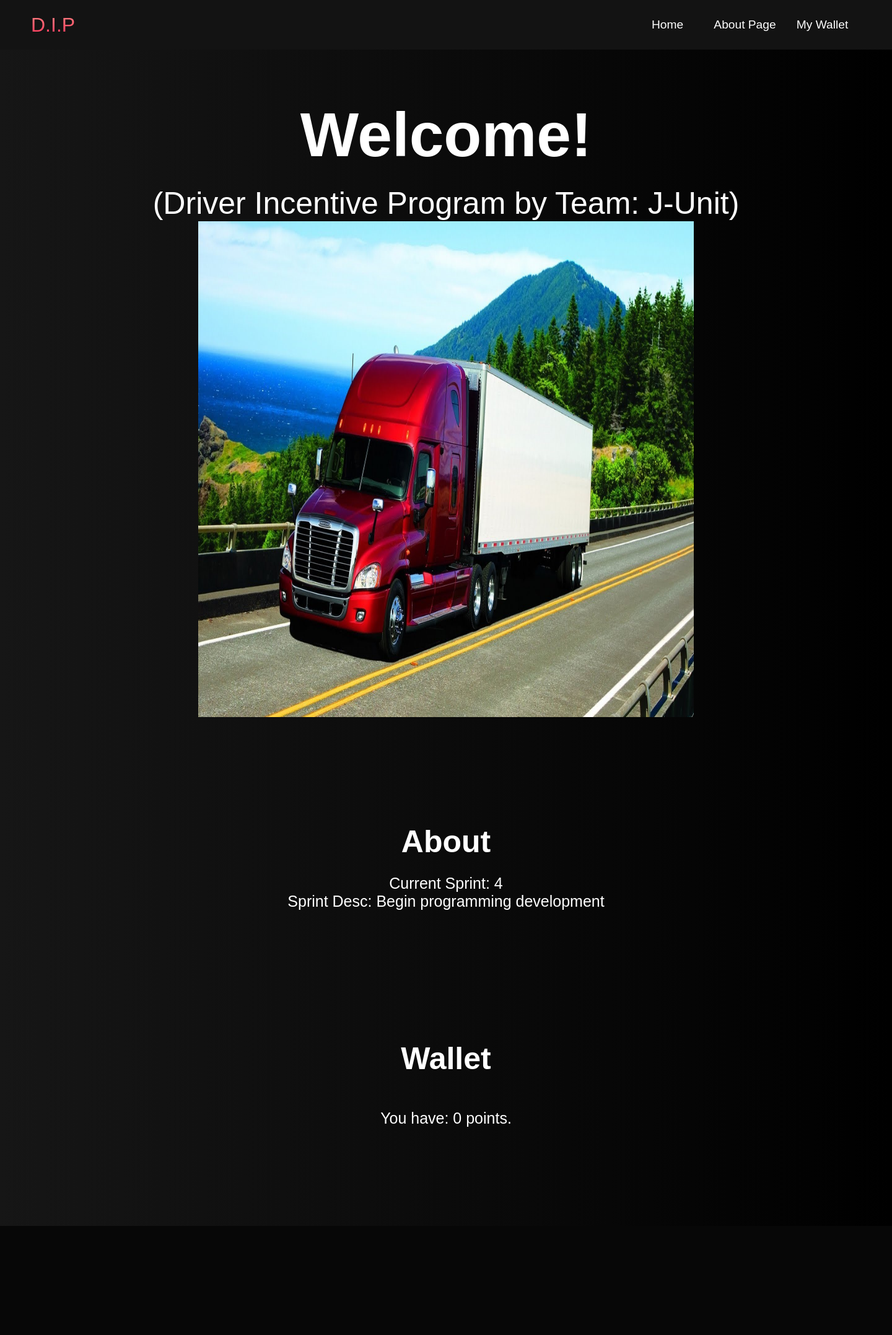
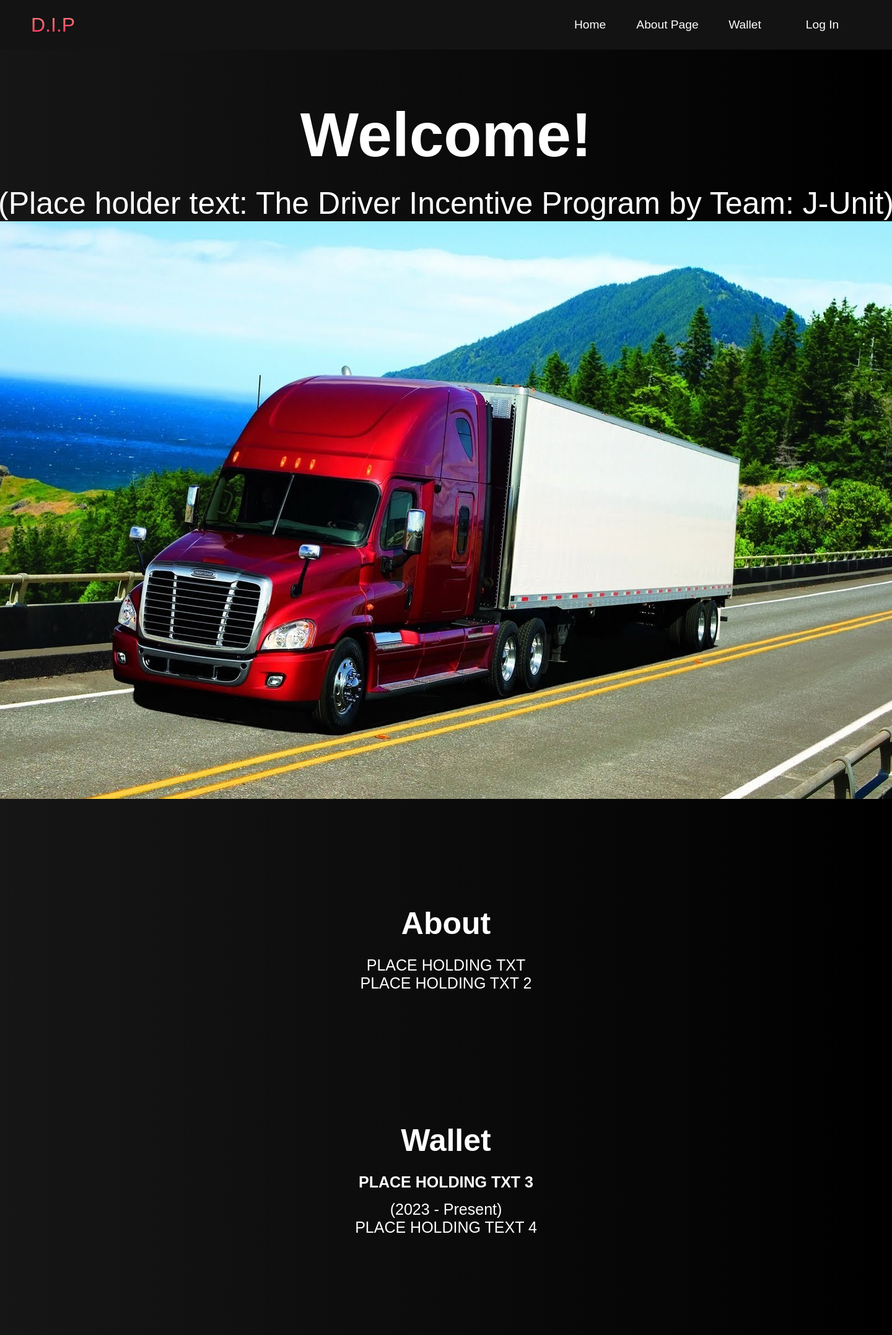
Before and after one commit to ZoutKoning/DIP-Website, a Django app: page / in a window 1440 px wide; the page is wider, and only the part inside the window is pictured. Shown: that part at 62% size. Before the commit the page ends 1978 px from the top of that part, so only its background shows below. Run offline with Django 4.2, Linux system fonts and the light colour scheme.

Commit message:
Update index.html
Functional log in button added

```diff
--- a/templates/index.html
+++ b/templates/index.html
@@ -22,12 +22,15 @@
                    <a href="#home" class="navbar__links" id="home-page">Home</a>
                 </li>
                 <li class="navbar__item">
-                    <a href="about.html" class="navbar__links" id="about-page">About Page</a>
+                    <a href="#about" class="navbar__links" id="about-page">About Page</a>
                  </li>
                  <li class="navbar__item">
+                    <a href="#project" class="navbar__links" id="project-page">Wallet</a>
+                 </li>
+                 <li class="navbar__item">
+                    <a href="login.html" class="navbar__links">Log In</a>
+                 </li>
 
-                    <a href="wallet.html" class="navbar__links" id="wallet-page">My Wallet</a>
-                 </li>
 
             </ul>
 
@@ -38,10 +41,8 @@
     <div class="hero" id="home">
         <div class="hero__container">
             <h1 class="hero__heading">Welcome!</h1>
-            <p class="hero__description">(Driver Incentive Program by Team: J-Unit) <br>
-                 <img src="SemiTruck.jpg"
-                 width="800"
-                 height="800">
+            <p class="hero__description">(Place holder text: The Driver Incentive Program by Team: J-Unit) <br>
+                 <img src="SemiTruck.jpg">
             </p>
         </div>
     </div>
@@ -50,18 +51,19 @@
     <div class="aboutme" id = "about">
         <div class="aboutme__container">
             <h1 class="aboutme__heading">About</h1>
-            <p class = "aboutme__description">Current Sprint: 4 <br>
-                Sprint Desc: Begin programming development <br>
+            <p class = "aboutme__description">PLACE HOLDING TXT <br>
+                PLACE HOLDING TXT 2  <br>
             </p>
         </div>
     </div>
 
     <!--section Wallet-->
-    <div class="work" id="wallet">
+    <div class="work" id="project">
         <div class="work__container">
             <h1 class="work__heading">Wallet</h1>
-            <p class = "work__description"><br>
-                You have: 0 points. <br>
+            <h2 class="work__heading2">PLACE HOLDING TXT 3</h2>
+            <p class = "work__description">(2023 - Present)<br>
+                PLACE HOLDING TEXT 4 <br>
                 <br>
             </p>
         </div>
```
